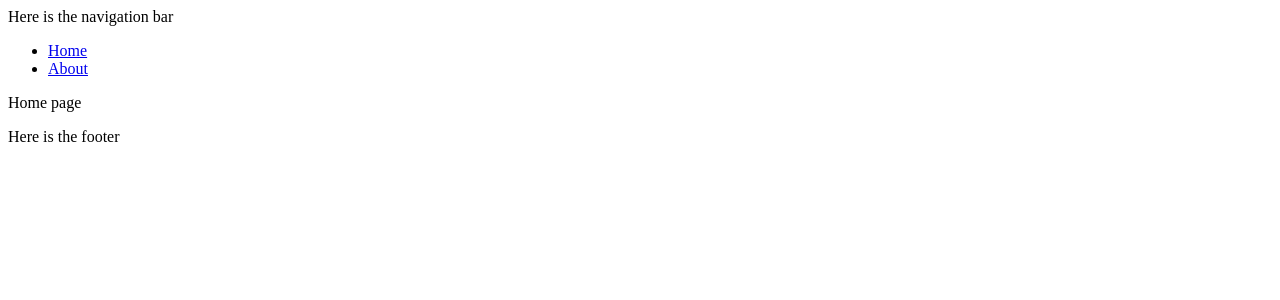
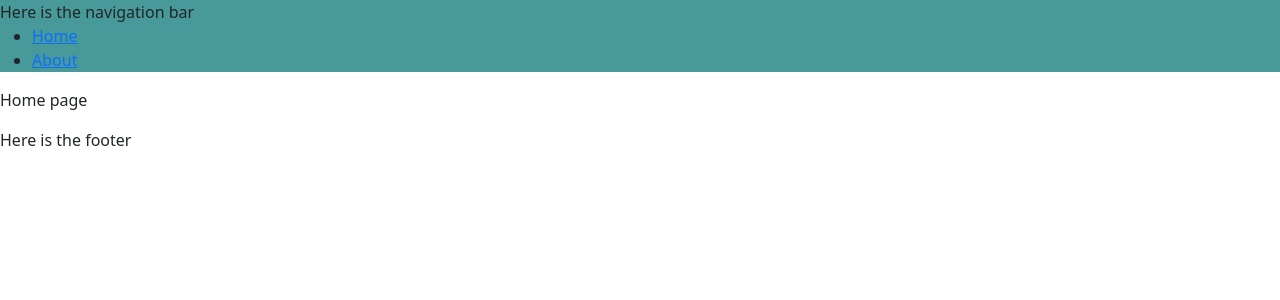
Before and after one commit to imran5644/react-catalogue-capstone, a React (Create React App) app: page / in a window 1280 px wide. Shown: the top 300 px of the page. Built offline with nearby package versions, Linux system fonts and the light colour scheme.

Commit message:
Install redux and react-redux packages and add CSS file with template colors

```diff
--- a/package.json
+++ b/package.json
@@ -8,8 +8,10 @@
     "@testing-library/user-event": "^12.1.10",
     "react": "^17.0.2",
     "react-dom": "^17.0.2",
+    "react-redux": "^7.2.4",
     "react-router-dom": "^5.2.0",
     "react-scripts": "4.0.3",
+    "redux": "^4.1.0",
     "web-vitals": "^1.0.1"
   },
   "scripts": {
--- a/public/index.html
+++ b/public/index.html
@@ -9,6 +9,9 @@
       name="description"
       content="Catalogue of dogs"
     />
+    <link rel="preconnect" href="https://fonts.gstatic.com">
+    <link href="https://fonts.googleapis.com/css2?family=Lilita+One&display=swap" rel="stylesheet">
+    <link href="https://cdn.jsdelivr.net/npm/bootstrap@5.0.0-beta2/dist/css/bootstrap.min.css" rel="stylesheet" integrity="sha384-BmbxuPwQa2lc/FVzBcNJ7UAyJxM6wuqIj61tLrc4wSX0szH/Ev+nYRRuWlolflfl" crossorigin="anonymous">
     <title>React App</title>
   </head>
   <body>
--- a/src/containers/NavBar.js
+++ b/src/containers/NavBar.js
@@ -1,5 +1,6 @@
 import React from 'react';
 import { Link } from 'react-router-dom';
+import '../stylesheets/index.css';
 
 const NavBar = () => (
   <nav>
--- /dev/null
+++ b/src/stylesheets/index.css
@@ -0,0 +1,16 @@
+:root {
+    --green-color: rgb(71 154 153);
+    --blue-color: rgb(102 154 204);
+    --black-color: rgb(51 51 51);
+    --red-color: rgb(155 27 13);
+    --orange-color: rgb(239 140 83);
+    --red-light-color: rgb(205 102 103);
+  }
+
+  .font-lilita-one {
+    font-family: 'Lilita One', cursive;
+  }
+
+  nav {
+    background-color: var(--green-color);
+  }
```
Also changed, not shown: 1 other file (tests, documents, lock files or other folders).
